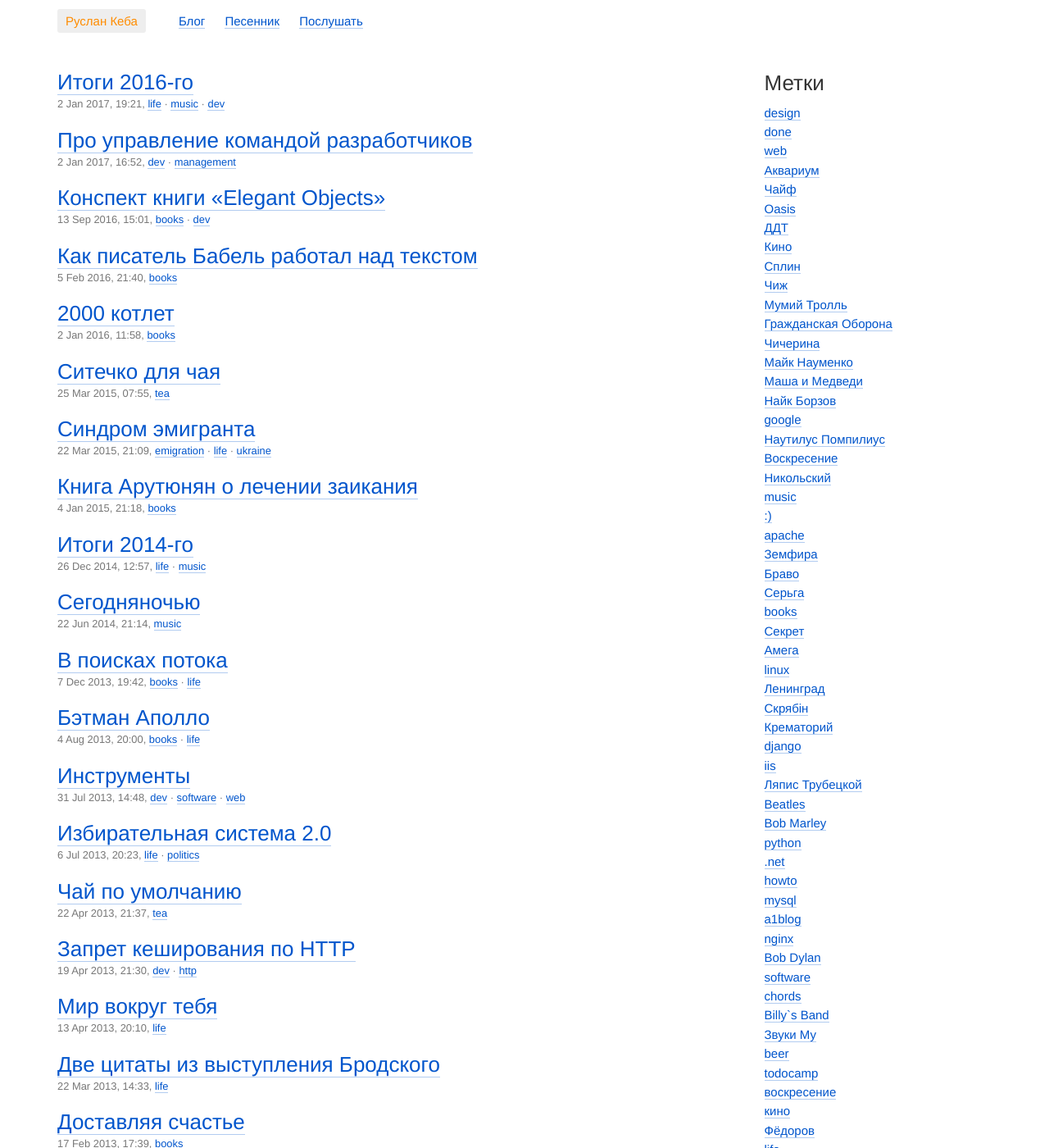
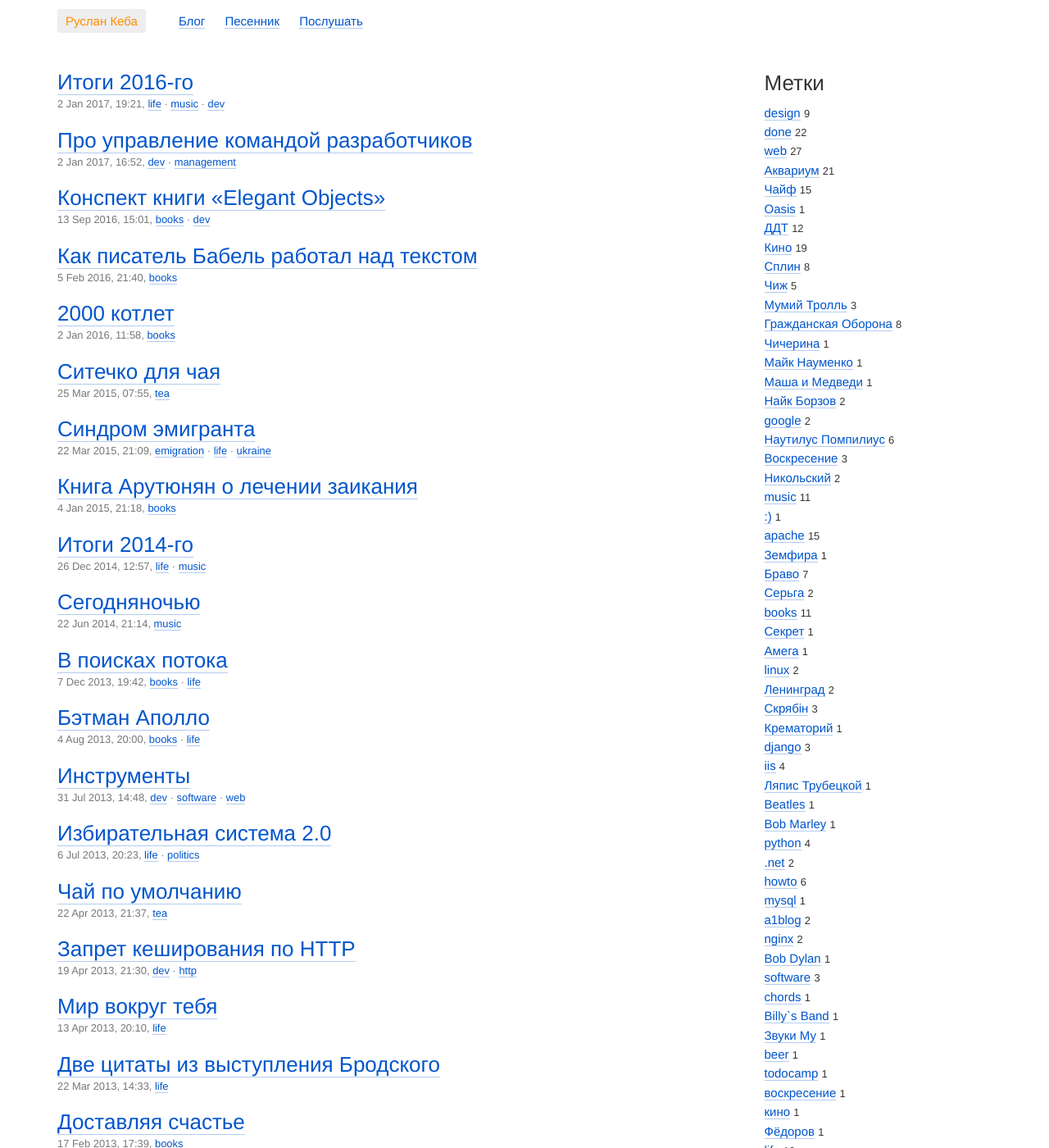
Before and after one commit to rukeba/stories, a Jekyll site: the page built from by-the-way/all.md, in a window 1280 px wide and 1400 px high. Shown: the whole window at 82% size. Built offline with Jekyll 4.4.1, drawn with Linux system fonts in a browser that asks for light colours.

Commit message:
tag list: tag count added

```diff
--- a/_layouts/list-all.html
+++ b/_layouts/list-all.html
@@ -15,7 +15,7 @@ layout: default
       <small>
         <span datetime="{{ post.date | date_to_xmlschema }}" itemprop="datePublished">{{ post.date | date: site.date_format }}</span>,
         {% for tag in post.tags %}
-          <a class="tag" href="/by-the-way/{{ tag | slugify }}/">{{ tag }}</a>
+          <a class="tag" href="/{{ post.categories | first | slugify }}/{{ tag | slugify }}/">{{ tag }}</a>
           {% if forloop.last == false %}&middot;{% endif %}
         {% endfor %}
       </small>
@@ -32,7 +32,7 @@ layout: default
   <h3>Метки</h3>
   <ul class="list-unstyled">
     {% for tag in site.tags %}
-      <li><a href="/by-the-way/{{ tag | first | slugify }}/">{{ tag | first }}</a></li>
+      <li><a href="/by-the-way/{{ tag[0] | slugify }}/">{{ tag[0] }}</a> <small>{{ tag[1] | size }}</small></li>
     {% endfor %}
   </ul>
 
--- a/_layouts/list.html
+++ b/_layouts/list.html
@@ -3,7 +3,7 @@ layout: default
 ---
 
 {% for post in site.categories.by-the-way limit:10 %}
-<div id="blog-content" class="by-the-way"  itemscope itemtype="http://schema.org/BlogPosting">
+<div id="blog-content" class="{{ post.categories | first | slugify }}"  itemscope itemtype="http://schema.org/BlogPosting">
   <div class="post">
     <h2 class="post-title" itemprop="name headline">
       <a href="{{ post.url | relative_url }}">{{ post.title | escape }}</a>
@@ -12,7 +12,7 @@ layout: default
       <small>
         <span datetime="{{ post.date | date_to_xmlschema }}" itemprop="datePublished">{{ post.date | date: site.date_format }}</span>,
         {% for tag in post.tags %}
-          <a class="tag" href="/by-the-way/{{ tag | slugify }}/">{{ tag }}</a>
+          <a class="tag" href="/{{ post.categories | first | slugify }}/{{ tag | slugify }}/">{{ tag }}</a>
           {% if forloop.last == false %}&middot;{% endif %}
         {% endfor %}
       </small>
--- a/_layouts/post.html
+++ b/_layouts/post.html
@@ -11,7 +11,7 @@ layout: default
       <small>
         <span datetime="{{ post.created | date_to_xmlschema }}" itemprop="datePublished">{{ page.date | date: site.date_format }}</span>,
         {% for tag in page.tags %}
-          <a class="tag" href="/by-the-way/{{ tag | slugify }}/">{{ tag }}</a>
+          <a class="tag" href="/{{ page.categories | first | slugify }}/{{ tag | slugify }}/">{{ tag }}</a>
           {% if forloop.last == false %}&middot;{% endif %}
         {% endfor %}
       </small>
--- a/_layouts/songbook-all.html
+++ b/_layouts/songbook-all.html
@@ -15,7 +15,7 @@ layout: default
       <small>
         <span datetime="{{ post.date | date_to_xmlschema }}" itemprop="datePublished">{{ post.date | date: site.date_format }}</span>,
         {% for tag in post.tags %}
-          <a class="tag" href="/by-the-way/{{ tag | slugify }}/">{{ tag }}</a>
+          <a class="tag" href="/{{ post.categories | first | slugify }}/{{ tag | slugify }}/">{{ tag }}</a>
           {% if forloop.last == false %}&middot;{% endif %}
         {% endfor %}
       </small>
@@ -32,7 +32,7 @@ layout: default
   <h3>Исполнители</h3>
   <ul class="list-unstyled">
     {% for tag in site.tags %}
-      <li><a href="/by-the-way/{{ tag | first | slugify }}/">{{ tag | first }}</a></li>
+      <li><a href="/songbook/{{ tag[0] | slugify }}/">{{ tag[0] }}</a> <small>{{ tag[1] | size }}</small></li>
     {% endfor %}
   </ul>
 
--- a/_layouts/songbook.html
+++ b/_layouts/songbook.html
@@ -3,7 +3,7 @@ layout: default
 ---
 
 {% for post in site.categories.songbook limit:10 %}
-<div id="blog-content" class="songbook"  itemscope itemtype="http://schema.org/BlogPosting">
+<div id="blog-content" class="{{ post.categories | first | slugify }}"  itemscope itemtype="http://schema.org/BlogPosting">
   <div class="post">
     <h2 class="post-title" itemprop="name headline">
       <a href="{{ post.url | relative_url }}">{{ post.title | escape }}</a>
@@ -12,7 +12,7 @@ layout: default
       <small>
         <span datetime="{{ post.date | date_to_xmlschema }}" itemprop="datePublished">{{ post.date | date: site.date_format }}</span>,
         {% for tag in post.tags %}
-          <a class="tag" href="/by-the-way/{{ tag | slugify }}/">{{ tag }}</a>
+          <a class="tag" href="/{{ post.categories | first | slugify }}/{{ tag | slugify }}/">{{ tag }}</a>
           {% if forloop.last == false %}&middot;{% endif %}
         {% endfor %}
       </small>
```
